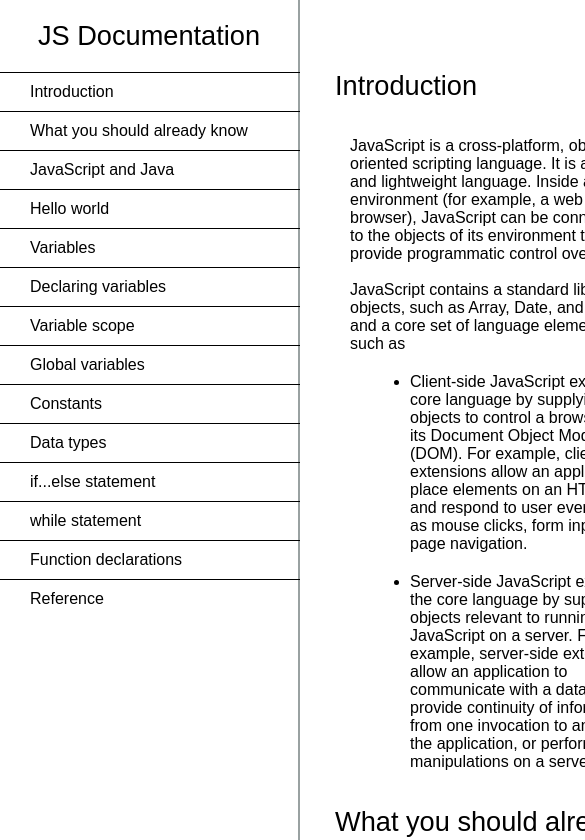
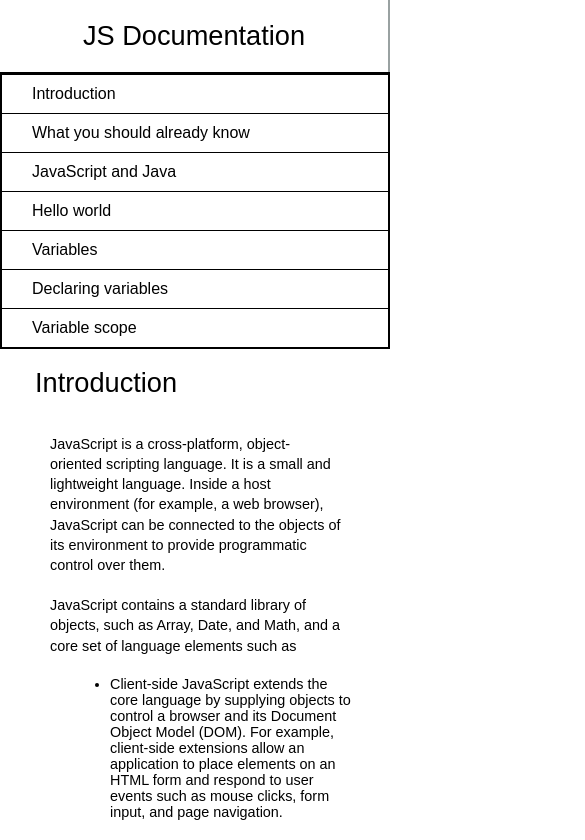
Before and after one commit to ChrisCash2020/FCC-projects, a plain HTML site: page Technical Documentation Page Clone/index.html in a window 390 px wide. Shown: the top 840 px of the page, 585 px wide, since content can reach past the window. Drawn offline with Linux system fonts and the light colour scheme.

Commit message:
Finished
Website is responisive and the code is clean

```diff
--- a/Technical Documentation Page Clone/index.html
+++ b/Technical Documentation Page Clone/index.html
@@ -17,8 +17,9 @@
   <body>
 <div id="document-container-navbar">
       <h1>JS Documentation</h1>
+      <ul>
       <li><a href="#Introduction">Introduction</a></li>
-    <li><a href="#What you should already know">What you should already know</a></li>
+      <li><a href="#What you should already know">What you should already know<a></li>
       <li><a href="#JavaScript and Java">JavaScript and Java</a></li>
       <li><a href="#Hello world">Hello world</a></li>
       <li><a href="#Variables">Variables</a></li>
@@ -31,6 +32,7 @@
       <li><a href="#while statement">while statement</a></li>
       <li><a href="#Function declarations">Function declarations</a></li>
       <li><a href="#Reference">Reference</a></li>
+  </ul>
 </div>
 <div id="document-container-text">
     <h1 id="Introduction">Introduction</h1>
@@ -42,7 +44,6 @@
       JavaScript contains a standard library of objects, such as Array, Date, and
       Math, and a core set of language elements such as
     </p>
-
         <ul>
             <li>
               Client-side JavaScript extends the core language by supplying objects to
@@ -55,7 +56,6 @@
               Server-side JavaScript extends the core language by supplying objects relevant to running JavaScript on a server. For example, server-side extensions allow an application to communicate with a database, provide continuity of information from one invocation to another of the application, or perform file manipulations on a server.
             </li>
         </ul>
-
      <h1 id="What you should already know">What you should already know</h1>
      <p>This guide assumes you have the following basic background:</p>
          <ul>
@@ -70,21 +70,15 @@ In contrast to Java's compile-time system of classes built by declarations, Java
       <br><br>
       JavaScript is a very free-form language compared to Java. You do not have to declare all variables, classes, and methods. You do not have to be concerned with whether methods are public, private, or protected, and you do not have to implement interfaces. Variables, parameters, and function return types are not explicitly typed.</p>
 
-
     <h1 id="Hello world">Hello world</h1>
     <p>To get started with writing JavaScript, open the Scratchpad and write your first "Hello world" JavaScript code:</p>
-
-
 
         <div class="variable-container">
         function greetMe(yourName) { alert("Hello " + yourName); } <br>
         greetMe("World");
         </div>
 
-
-
     <p>Select the code in the pad and hit Ctrl+R to watch it unfold in your browser!</p>
-
 
     <h1 id="Variables">Variables</h1>
     <p>You use variables as symbolic names for values in your application. The names of variables, called identifiers, conform to certain rules.
@@ -98,108 +92,61 @@ You can use ISO 8859-1 or Unicode letters such as å and ü in identifiers. You
         <br><br>
        With the keyword var. For example,</p>
 
-
         <div class="variable-container">
         var x = 42.
         </div>
-
-
 
     <p>This syntax can be used to declare both local and global variables.
         <br><br>
        By simply assigning it a value. For example,</p>
 
-
-
         <div class="variable-container">
         x = 42.
         </div>
-
-
 
     <p>This always declares a global variable. It generates a strict JavaScript warning. You shouldn't use this variant.
         <br><br>
        With the keyword let. For example,</p>
 
-
-
         <div class="variable-container">
         let y = 13.
         </div>
-
-
-
     <p>This syntax can be used to declare a block scope local variable. See Variable scope below.</p>
-
     <h1 id="Variable scope">Variable scope</h1>
     <p>When you declare a variable outside of any function, it is called a global variable, because it is available to any other code in the current document. When you declare a variable within a function, it is called a local variable, because it is available only within that function.
     <br><br>
     JavaScript before ECMAScript 2015 does not have block statement scope; rather, a variable declared within a block is local to the function (or global scope) that the block resides within. For example the following code will log 5, because the scope of x is the function (or global context) within which x is declared, not the block, which in this case is an if statement.</p>
-
-
-
         <div class="variable-container">
         if (true) { var x = 5; } console.log(x); // 5
         </div>
-
-
-
     <p>This behavior changes, when using the let declaration introduced in ECMAScript 2015.</p>
-
-
-
         <div style="margin-bottom: 0;" class="variable-container">
         if (true) { let y = 5; } console.log(y); // ReferenceError: y is not
         defined
         </div>
-
-
-
     <h1 id="Global variables">Global variables</h1>
     <p>Global variables are in fact properties of the global object. In web pages the global object is window, so you can set and access global variables using the window.variable syntax.
         <br><br>
     Consequently, you can access global variables declared in one window or frame from another window or frame by specifying the window or frame name. For example, if a variable called phoneNumber is declared in a document, you can refer to this variable from an iframe as parent.phoneNumber.</p>
-
-
     <h1 id="Constants">Constants</h1>
     <p>You can create a read-only, named constant with the const keyword. The syntax of a constant identifier is the same as for a variable identifier: it must start with a letter, underscore or dollar sign and can contain alphabetic, numeric, or underscore characters.</p>
-
-
-
         <div class="variable-container">
         const PI = 3.14;
         </div>
-
-
-
     <p>A constant cannot change value through assignment or be re-declared while the script is running. It has to be initialized to a value.
         <br><br>
     The scope rules for constants are the same as those for let block scope variables. If the const keyword is omitted, the identifier is assumed to represent a variable.
         <br><br>
     You cannot declare a constant with the same name as a function or variable in the same scope. For example:</p>
-
-
-
         <div class="variable-container">
         // THIS WILL CAUSE AN ERROR function f() {}; const f = 5; // THIS WILL <br>
         CAUSE AN ERROR ALSO function f() { const g = 5; var g; //statements <br>
         }
         </div>
-
-
-
-
-
     <p>However, object attributes are not protected, so the following statement is executed without problems.</p>
-
-
-
         <div style="margin-bottom: 0;" class="variable-container">
         const MY_OBJECT = {"key": "value"}; MY_OBJECT.key = "otherValue";
         </div>
-
-
-
     <h1 id="Data types">Data types</h1>
     <p>The latest ECMAScript standard defines seven data types:</p>
         <ul>
@@ -213,80 +160,42 @@ const MY_OBJECT = {"key": "value"}; MY_OBJECT.key = "otherValue";
                     <li>Symbol (new in ECMAScript 2015). A data type whose instances are unique and immutable.</li>
                 </ul>
             </li>
-
             <li>and Object</li>
         </ul>
         <br>
     <p>Although these data types are a relatively small amount, they enable you to perform useful functions with your applications. Objects and functions are the other fundamental elements in the language. You can think of objects as named containers for values, and functions as procedures that your application can perform.</p>
-
     <h1 id="if...else statement">if...else statement</h1>
     <p>Use the if statement to execute a statement if a logical condition is true. Use the optional else clause to execute a statement if the condition is false. An if statement looks as follows:</p>
-
-
-
         <div class="variable-container">
         if (condition) { statement_1; } else { statement_2; }
         </div>
-
-
-
     <p>condition can be any expression that evaluates to true or false. See Boolean for an explanation of what evaluates to true and false. If condition evaluates to true, statement_1 is executed; otherwise, statement_2 is executed. statement_1 and statement_2 can be any statement, including further nested if statements.
         <br><br>
     You may also compound the statements using else if to have multiple conditions tested in sequence, as follows:</p>
-
-
-
         <div class="variable-container">
         if (condition_1) { statement_1; } else if (condition_2) { statement_2; <br>
         } else if (condition_n) { statement_n; } else { statement_last; }
         </div>
-
-
-
     <p>In the case of multiple conditions only the first logical condition which evaluates to true will be executed. To execute multiple statements, group them within a block statement ({ ... }) . In general, it's good practice to always use block statements, especially when nesting if statements:</p>
-
-
-
         <div class="variable-container">
         if (condition) { statement_1_runs_if_condition_is_true; <br>
         statement_2_runs_if_condition_is_true; } else { <br>
         statement_3_runs_if_condition_is_false; <br>
         statement_4_runs_if_condition_is_false; }
         </div>
-
-
-
     <p>It is advisable to not use simple assignments in a conditional expression, because the assignment can be confused with equality when glancing over the code. For example, do not use the following code:</p>
-
-
-
         <div class="variable-container">
         if (x = y) { /* statements here */ }
         </div>
-
-
-
     <p>If you need to use an assignment in a conditional expression, a common practice is to put additional parentheses around the assignment. For example:</p>
-
-
-
         <div style="margin-bottom:0;" class="variable-container">
         if ((x = y)) { /* statements here */ }
         </div>
-
-
-
     <h1 id="while statement">while statement</h1>
     <p>A while statement executes its statements as long as a specified condition evaluates to true. A while statement looks as follows:</p>
-
-
-
         <div class="variable-container">
         while (condition) statement
         </div>
-
-
-
     <p>If the condition becomes false, statement within the loop stops executing and control passes to the statement following the loop.
         <br><br>
     The condition test occurs before statement in the loop is executed. If the condition returns true, statement is executed and the condition is tested again. If the condition returns false, execution stops and control is passed to the statement following while.
@@ -296,15 +205,9 @@ To execute multiple statements, use a block statement ({ ... }) to group those s
     Example:
         <br><br>
     The following while loop iterates as long as n is less than three:</p>
-
-
-
         <div class="variable-container">
         var n = 0; var x = 0; while (n < 3) { n++; x += n; }
         </div>
-
-
-
     <p>With each iteration, the loop increments n and adds that value to x. Therefore, x and n take on the following values:</p>
         <ul>
             <li>After the first pass: n = 1 and x = 1</li>
@@ -313,7 +216,6 @@ var n = 0; var x = 0; while (n < 3) { n++; x += n; }
         </ul>
         <br>
     <p>After completing the third pass, the condition n < 3 is no longer true, so the loop terminates.</p>
-
     <h1 id="Function declarations">Function declarations</h1>
     <p>A function definition (also called a function declaration, or function statement) consists of the function keyword, followed by:</p>
         <ul>
@@ -323,31 +225,19 @@ var n = 0; var x = 0; while (n < 3) { n++; x += n; }
         </ul>
         <br>
     <p>For example, the following code defines a simple function named square:</p>
-
-
-
         <div class="variable-container">
         function square(number) { return number * number; }
         </div>
-
-
-
-
     <p>The function square takes one argument, called number. The function consists of one statement that says to return the argument of the function (that is, number) multiplied by itself. The return statement specifies the value returned by the function.</p>
-
-
-
         <div class="variable-container">
         return number * number;
         </div>
-
-
     <p>Primitive parameters (such as a number) are passed to functions by value; the value is passed to the function, but if the function changes the value of the parameter, this change is not reflected globally or in the calling function.</p>
-
     <h1 id="Reference">Reference</h1>
       <ul>
           <li style="padding-top:0;">All the documentation in this page is taken from <a href="https://developer.mozilla.org/en-US/docs/Web/JavaScript/Guide">MDN</a></li>
       </ul>
+      <br><br>
 </div>
   </body>
 </html>
--- a/Technical Documentation Page Clone/style.css
+++ b/Technical Documentation Page Clone/style.css
@@ -1,74 +1,114 @@
-*{
-    margin:0;
-    padding:0;
+* {
+  margin: 0;
+  padding: 0;
   box-sizing: border-box;
 }
-body{
- font-family:Arial, sans-serif;
+body {
+  font-family: Arial, sans-serif;
   display: flex;
 }
 
-#document-container-navbar{
+#document-container-navbar {
   list-style: none;
   width: 300px;
   height: 100%;
-   border-right: 2px solid #99A1A1;
+  border-right: 2px solid #99a1a1;
   position: fixed;
 }
 
-#document-container-navbar a{
+#document-container-navbar a {
   text-decoration: none;
   color: #000000;
 }
 
-#document-container-navbar h1{
+#document-container-navbar h1 {
   font-size: 1.7em;
   text-align: center;
   font-weight: 300;
-    margin:10px;
-
+  margin: 10px;
 }
 
-#document-container-navbar li, #document-container-navbar h1 {
+#document-container-navbar li,
+#document-container-navbar h1 {
   padding: 10px 0;
-
 }
-#document-container-navbar li{
+#document-container-navbar li {
   border-top: 1px solid black;
   /* padding-left:30px; */
-    padding:10px 30px;
+  padding: 10px 30px;
   width: 300px;
 }
 
 #document-container-text {
-margin:35px;
-position:relative;
+  margin: 10px 35px;
+  position: absolute;
   top: 0;
-left:300px;
+  left: 300px;
 }
 
-#document-container-text h1{
+#document-container-text h1 {
   font-size: 1.7em;
   font-weight: 300;
   padding: 35px 0;
 }
-#document-container-text p{
-    padding:0 15px;
+#document-container-text p {
+  padding: 0 15px;
+  line-height: 1.4;
 }
 
-#document-container-text ul{
+#document-container-text ul {
   margin-left: 75px;
 }
-#document-container-text li{
-    padding-top: 20PX;
+#document-container-text li {
+  padding-top: 20px;
 }
-.variable-container{
-    background: #F7F7F7;
-    margin:15px 0 15px 30px;
-    padding:15px;
+.variable-container {
+  background: #f7f7f7;
+  margin: 15px 0 15px 30px;
+  padding: 15px;
   border: 1px solid transparent;
   border-radius: 8px;
   line-height: 1.5;
   font-family: monospace;
-    font-size: .85em;
+  font-size: 0.85em;
 }
+@media (max-width: 815px) {
+  body {
+    flex-direction: column;
+  }
+  #document-container-navbar {
+    width: 100%;
+    height: 278px;
+    position: static;
+  }
+  #document-container-navbar ul {
+    width: 100%;
+    height: 277px;
+    overflow-y: auto;
+    position: absolute;
+    border: 2px solid black;
+  }
+  #document-container-navbar li {
+    width: auto;
+    margin: 0 auto;
+  }
+  #document-container-text {
+    left: 0;
+    top: 277px;
+    margin: 55px 35px;
+  }
+}
+@media (max-width: 479px) {
+  #document-container-text p,
+  #document-container-text li {
+    font-size: 0.9em;
+  }
+}
+@media (max-width: 345px) {
+  #document-container-navbar {
+    min-width: 345px;
+  }
+  #document-container-navbar ul {
+    min-width: 345px;
+  }
+}
```
Lines whose indentation alone changed are shown as unchanged.
